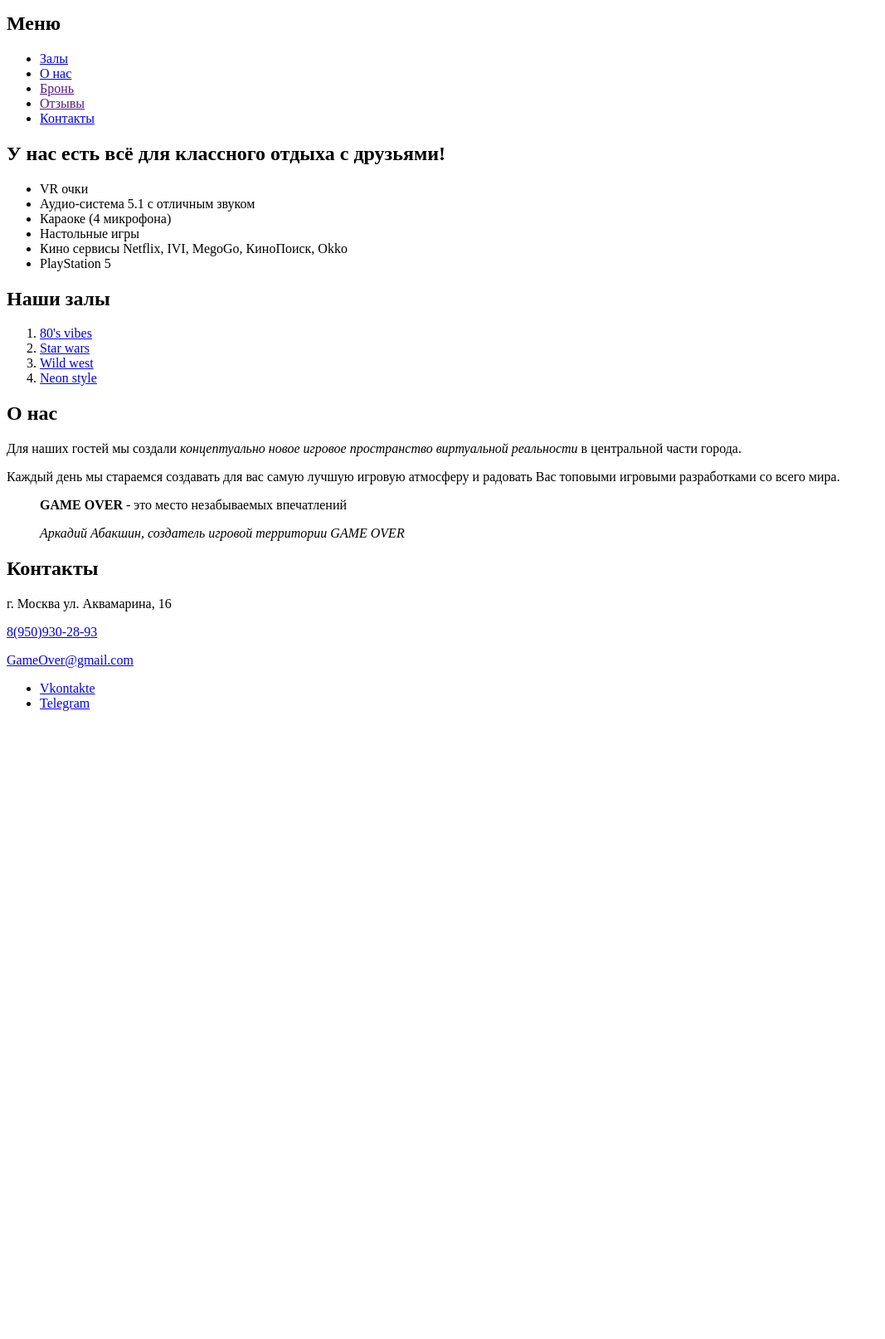
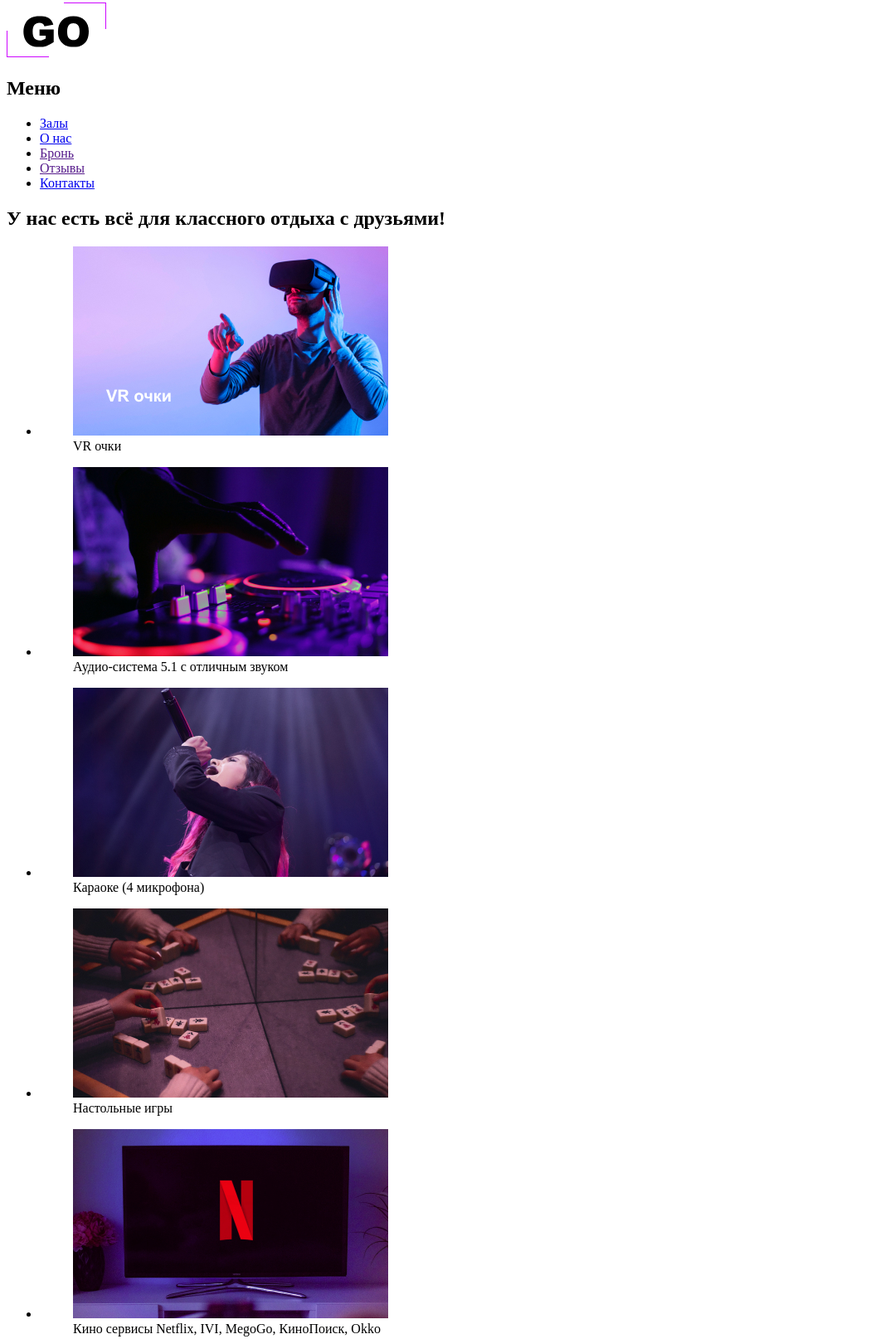
Before and after one commit to NikChist88/go, a plain HTML site: page index.html in a window 1280 px wide. Shown: the part 5-1619 px from the top of the page at 83% size, without its empty margins (0-1067 px from the left). Before the commit the page ends 878 px from the top, so only its background shows below. Drawn offline with Linux system fonts and the light colour scheme.

Commit message:
lesson4 images

```diff
--- a/index.html
+++ b/index.html
@@ -4,9 +4,12 @@
 		<meta charset="UTF-8" />
 		<meta http-equiv="X-UA-Compatible" content="IE=edge" />
 		<meta name="viewport" content="width=device-width, initial-scale=1.0" />
+		<link rel="icon" type="image/svg+xml" href="img/icon.svg">
 		<title>Проект GO</title>
 	</head>
 	<body>
+		<img src="img/logo.svg" alt="Логотип проекта GO">
+
 		<h2>Меню</h2>
 		<ul>
 			<li><a href="#halls">Залы</a></li>
@@ -18,12 +21,42 @@
 
 		<h2>У нас есть всё для классного отдыха с друзьями!</h2>
 		<ul>
-			<li>VR очки</li>
-			<li>Аудио-система 5.1 с отличным звуком</li>
-			<li>Караоке (4 микрофона)</li>
-			<li>Настольные игры</li>
-			<li>Кино сервисы Netflix, IVI, MegoGo, КиноПоиск, Okko</li>
-			<li>PlayStation 5</li>
+			<li>
+				<figure>
+					<img src="img/vr.jpg" alt="VR очки">
+					<figcaption>VR очки</figcaption>
+				</figure>
+			</li>
+			<li>
+				<figure>
+					<img src="img/audio.jpg" alt="Аудио-система 5.1 с отличным звуком">
+					<figcaption>Аудио-система 5.1 с отличным звуком</figcaption>
+				</figure>
+			</li>
+			<li>
+				<figure>
+					<img src="img/micro.jpg" alt="Караоке (4 микрофона)">
+					<figcaption>Караоке (4 микрофона)</figcaption>
+				</figure>
+			</li>
+			<li>
+				<figure>
+					<img src="img/game.jpg" alt="Настольные игры">
+					<figcaption>Настольные игры</figcaption>
+				</figure>
+			</li>
+			<li>
+				<figure>
+					<img src="img/netflix.jpg" alt="Кино сервисы Netflix, IVI, MegoGo, КиноПоиск, Okko">
+					<figcaption>Кино сервисы Netflix, IVI, MegoGo, КиноПоиск, Okko</figcaption>
+				</figure>
+			</li>
+			<li>
+				<figure>
+					<img src="img/sony.jpg" alt="PlayStation 5">
+					<figcaption>PlayStation 5</figcaption>
+				</figure>
+			</li>
 		</ul>
 
 		<h2 id="halls">Наши залы</h2>
```
Also changed, not shown: img/audio.jpg (added), img/game.jpg (added), img/icon.svg (added), img/logo.svg (added), img/micro.jpg (added), img/netflix.jpg (added), img/sony.jpg (added), img/vr.jpg (added).
